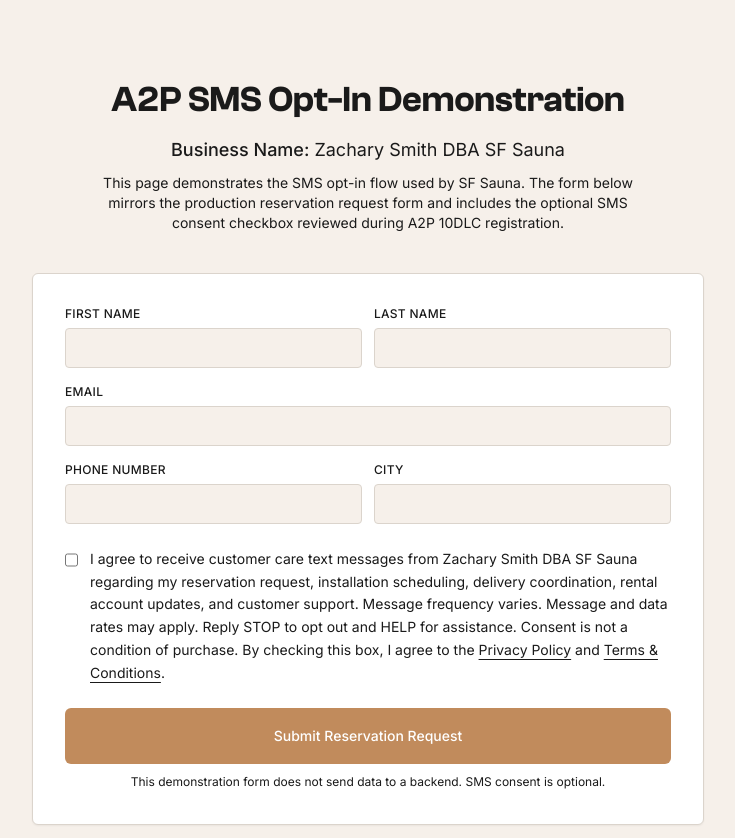
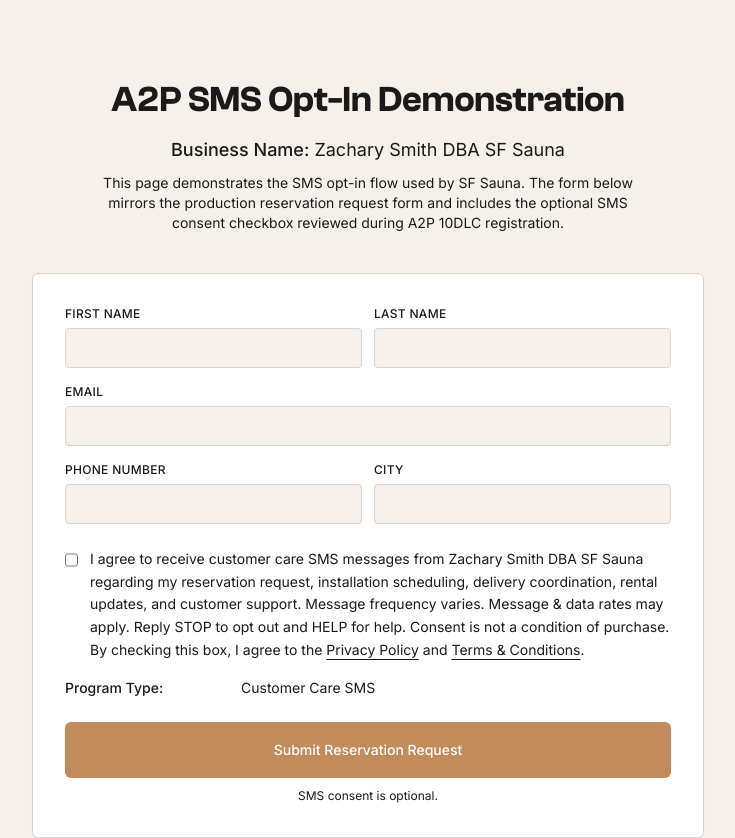
Before and after one commit to aryzach/aryzach.github.io, a React (Vite) app: page /a2p-form-review in a window 1280 px wide. Shown: the top 838 px of the page, without its empty margins (272-1007 px from the left). Built offline with nearby package versions, Linux system fonts and the light colour scheme.

Commit message:
Changes
Co-authored-by: aryzach <30701475+aryzach@users.noreply.github.com>

```diff
--- a/src/pages/A2PFormReview.tsx
+++ b/src/pages/A2PFormReview.tsx
@@ -125,7 +125,7 @@ const A2PFormReview = () => {
                   className="mt-1 h-4 w-4 rounded border-border text-primary focus:ring-primary"
                 />
                 <span className="text-sm text-muted-foreground leading-relaxed">
-                  I agree to receive customer care text messages from Zachary Smith DBA SF Sauna regarding my reservation request, installation scheduling, delivery coordination, rental account updates, and customer support. Message frequency varies. Message and data rates may apply. Reply STOP to opt out and HELP for assistance. Consent is not a condition of purchase. By checking this box, I agree to the{" "}
+                  I agree to receive customer care SMS messages from Zachary Smith DBA SF Sauna regarding my reservation request, installation scheduling, delivery coordination, rental updates, and customer support. Message frequency varies. Message & data rates may apply. Reply STOP to opt out and HELP for help. Consent is not a condition of purchase. By checking this box, I agree to the{" "}
                   <a href="/policies" className="text-foreground underline underline-offset-4 hover:text-primary">
                     Privacy Policy
                   </a>{" "}
@@ -136,6 +136,10 @@ const A2PFormReview = () => {
                   .
                 </span>
               </label>
+              <div className="mt-4 flex flex-col sm:flex-row sm:gap-4 text-sm">
+                <span className="font-medium text-foreground sm:w-40 shrink-0">Program Type:</span>
+                <span className="text-muted-foreground">Customer Care SMS</span>
+              </div>
             </div>
 
             <div className="pt-2">
@@ -143,7 +147,7 @@ const A2PFormReview = () => {
                 Submit Reservation Request
               </Button>
               <p className="text-xs text-muted-foreground text-center mt-2 leading-relaxed">
-                This demonstration form does not send data to a backend. SMS consent is optional.
+                SMS consent is optional.
               </p>
             </div>
           </form>
```
